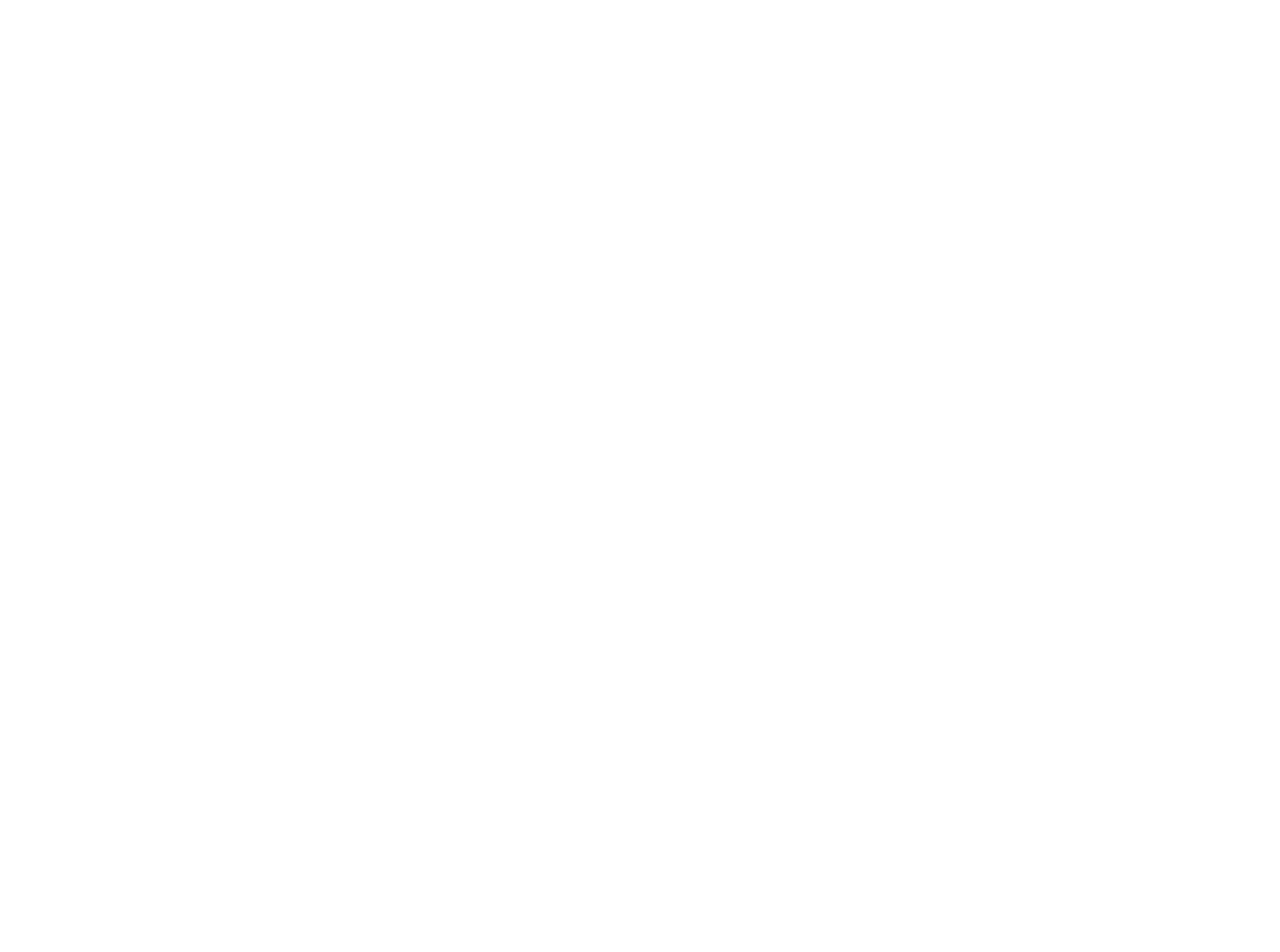
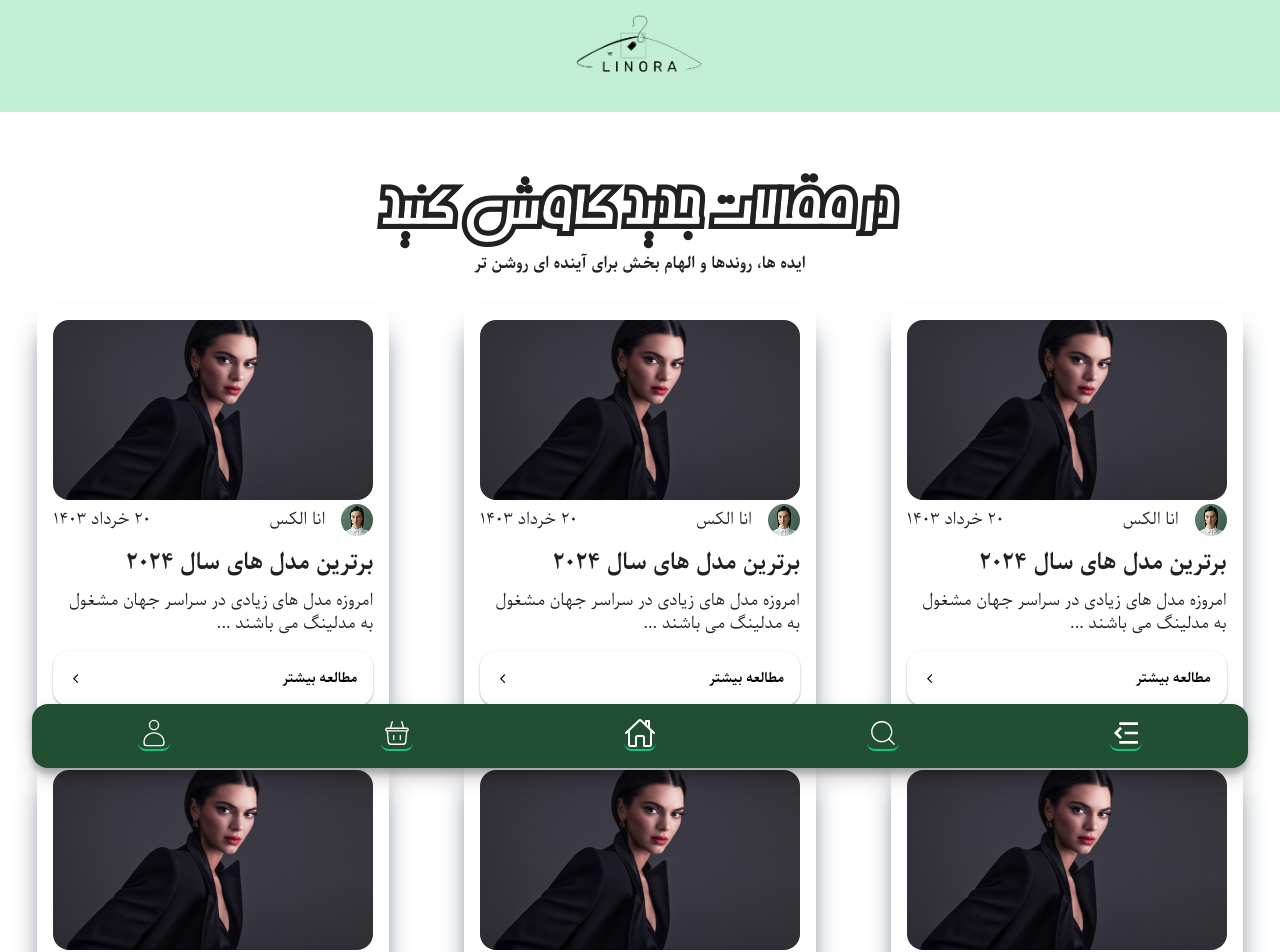
Before and after one commit to mojtaba-jsx/LINORA, a React (Vite) app: page /blog in a window 1280 px wide. Before the commit this address had no page. Shown: the top 952 px of the page. Before the commit the page ends 800 px from the top, so only its background shows below. Built offline with nearby package versions, Linux system fonts and the light colour scheme.

Commit message:
[Blog-BlogPost]- Add HTML Template And CSS Style

```diff
--- /dev/null
+++ b/src/components/BlogPost/BlogPost.css
@@ -0,0 +1,67 @@
+.blog-post {
+  width: 20rem;
+  padding: 1rem;
+  border-radius: 1rem;
+  box-shadow: rgb(38, 57, 77) 0px 20px 30px -10px;
+  margin: 1rem;
+}
+
+.blog-post__image {
+  width: 100%;
+  border-radius: 1rem;
+}
+
+.blog-post__author {
+  display: flex;
+  align-items: center;
+  justify-content: space-between;
+}
+
+.blog-post__author-infos {
+  display: flex;
+  align-items: center;
+  column-gap: 1rem;
+}
+
+.blog-post__author-info-image {
+}
+
+.blog-post__author-infos-date {
+}
+
+.blog-post__title {
+  font-size: 1.4rem;
+  font-family: "parastoo-bold", Courier, monospace;
+  margin-top: 1rem;
+}
+
+.blog-post__text {
+  line-height: 1.4rem;
+  margin-top: 1rem;
+}
+
+.blog-post__btn {
+  margin-top: 1rem;
+  padding: 1rem;
+  border-radius: 1rem;
+  border: none;
+  outline: none;
+  display: flex;
+  align-items: center;
+  justify-content: space-between;
+  font-family: "parastoo-bold", Courier, monospace;
+  cursor: pointer;
+  width: 100%;
+
+  background: none;
+  box-shadow: rgba(0, 0, 0, 0.12) 0px 1px 3px, rgba(0, 0, 0, 0.24) 0px 1px 2px;
+  transition: all 120ms ease-in;
+}
+
+.blog-post__btn:hover{
+  background-color: var(--green);
+  color: var(--white);
+}
+
+.blog-post__btn-icon {
+}
--- /dev/null
+++ b/src/components/BlogPost/BlogPost.jsx
@@ -0,0 +1,35 @@
+import React from "react";
+import "./BlogPost.css";
+import { IoIosArrowBack } from "react-icons/io";
+function BlogPost() {
+  return (
+    <div className="blog-post">
+      <img
+        src="./src/assets/images/blog/blog.jpg"
+        alt=""
+        className="blog-post__image"
+      />
+      <div className="blog-post__author">
+        <span className="blog-post__author-infos">
+          <img
+            src="./src/assets/images/blog/blog-author.png"
+            alt=""
+            className="blog-post__author-info-image"
+          />
+          انا الکس
+        </span>
+        <span className="blog-post__author-infos-date">20 خرداد 1403</span>
+      </div>
+      <h1 className="blog-post__title">برترین مدل های سال 2024</h1>
+      <p className="blog-post__text">
+        امروزه مدل های زیادی در سراسر جهان مشغول به مدلینگ می باشند ...
+      </p>
+      <button className="blog-post__btn">
+        مطالعه بیشتر
+        <IoIosArrowBack className="blog-post__btn-icon" />
+      </button>
+    </div>
+  );
+}
+
+export default BlogPost;
--- a/src/custom.css
+++ b/src/custom.css
@@ -609,6 +609,11 @@ body {
   .login__form-subtitle {
     text-align: center;
   }
+
+  /* * Blog Page */
+  .blog__title{
+    font-size: 2rem;
+  }
 }
 @media screen and (max-width: 480px) {
   /* * Basket Component */
--- /dev/null
+++ b/src/pages/Blog/Blog.css
@@ -0,0 +1,36 @@
+
+
+
+.blog__title{
+    font-size: 4rem;
+    font-family: 'sogand', Courier, monospace;
+    text-align: center;
+    margin-top: 4rem;
+}
+
+.blog__subtitle{
+    text-align: center;
+    margin-top: 1rem;
+    font-family: 'parastoo-bold', Courier, monospace;
+}
+
+.blog__posts{
+    display: flex;
+    flex-wrap: wrap;
+    justify-content: space-around;
+    margin-top: 1rem;
+}
+
+.blog__btn{
+    margin: 2rem auto;
+    display: block;
+    padding: 1rem;
+    width: 10rem;
+    border-radius: 1rem;
+    background-color: var(--green);
+    color: var(--white);
+    font-family: 'parastoo-bold', Courier, monospace;
+    border: none;
+    outline: none;
+    cursor: pointer;
+}
--- /dev/null
+++ b/src/pages/Blog/Blog.jsx
@@ -0,0 +1,38 @@
+import React from "react";
+import "./Blog.css";
+import Navbar from "../../components/Navbar/Navbar";
+import Footer from "../../components/Footer/Footer";
+import Basket from "../../components/Basket/Basket";
+import MobileMenu from "../../components/MobileMenu/MobileMenu";
+import Search from "../../components/Search/Search";
+import BlogPost from '../../components/BlogPost/BlogPost'
+function Blog() {
+  return (
+    <div className="blog">
+      <Navbar />
+      <Basket />
+      <MobileMenu />
+      <Search />
+      <div className="container">
+        <div className="blog__wrapper">
+          <h1 className="blog__title">در مقالات جدید کاوش کنید</h1>
+          <p className="blog__subtitle">
+            ایده ها، روندها و الهام بخش برای آینده ای روشن تر
+          </p>
+          <div className="blog__posts">
+            <BlogPost/>
+            <BlogPost/>
+            <BlogPost/>
+            <BlogPost/>
+            <BlogPost/>
+            <BlogPost/>
+          </div>
+          <button className="blog__btn">نمایش بیشتر</button>
+        </div>
+      </div>
+      {/* <Footer/> */}
+    </div>
+  );
+}
+
+export default Blog;
```
Also changed, not shown: src/routes.jsx (+4 -3 lines), src/assets/Images/blog/blog-author.png (added), src/assets/Images/blog/blog.jpg (added).
